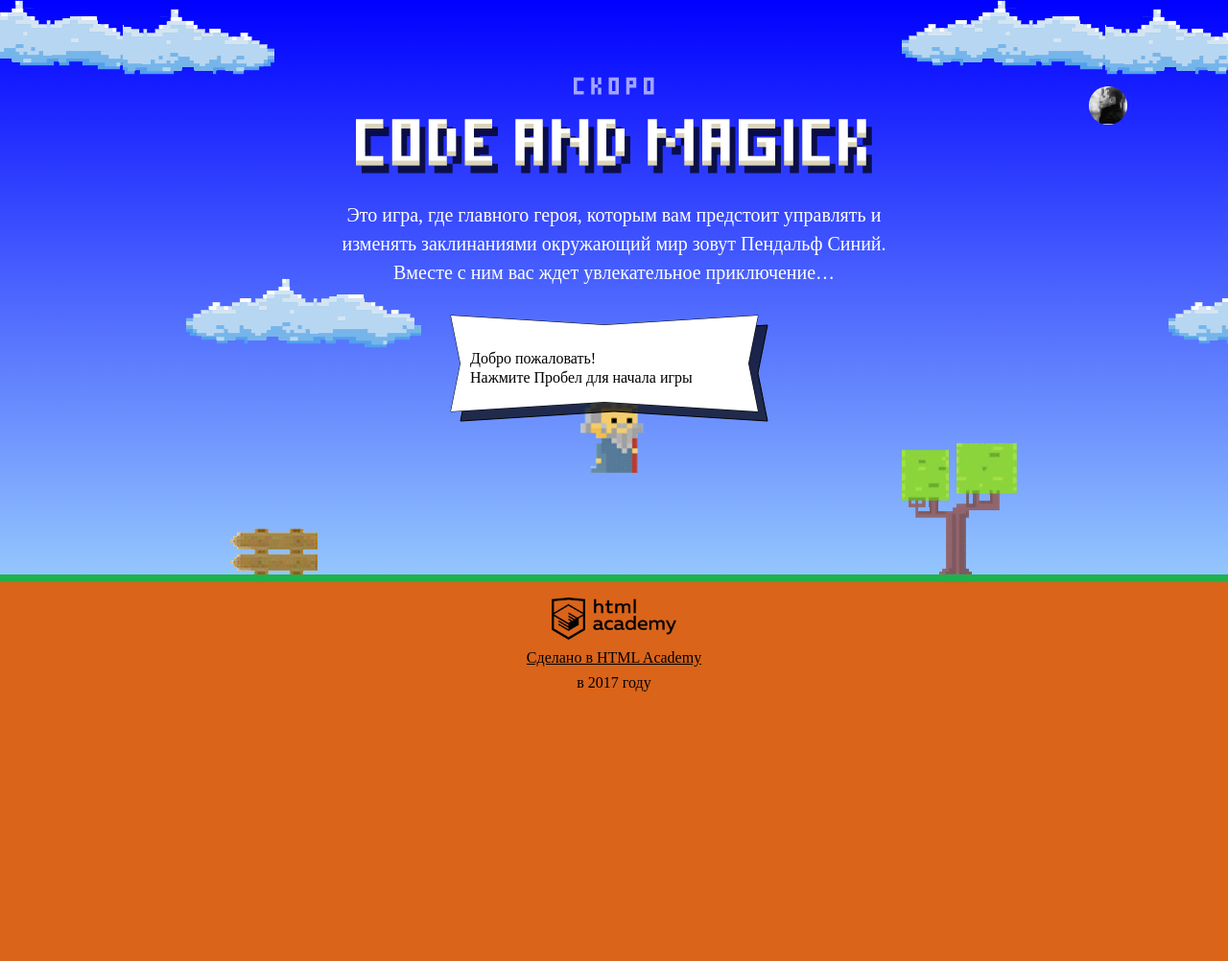
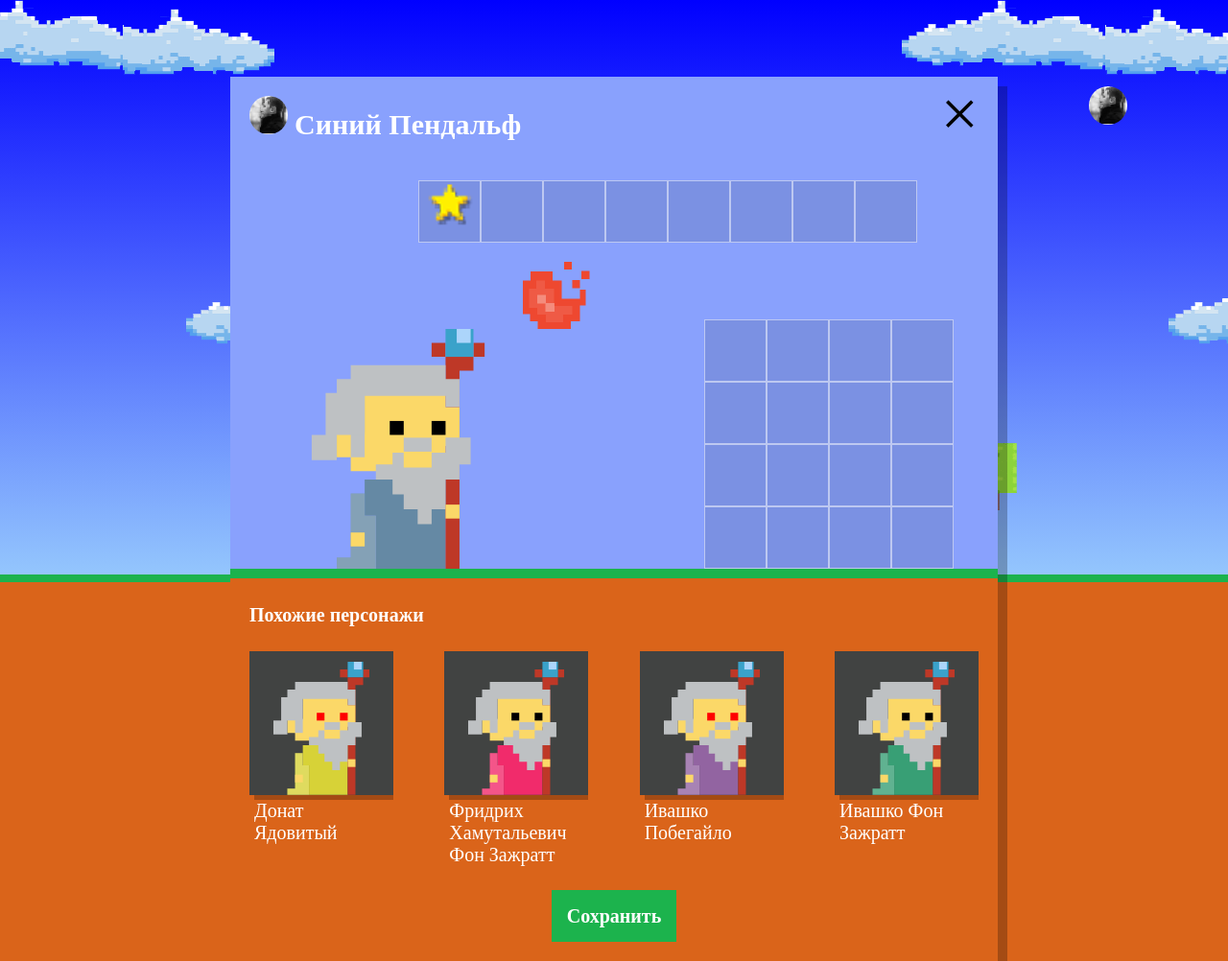
Before and after one commit to noneofthelis/863015-code-and-magick, a website: page index.html in a window 1280 px wide. Shown: the whole page at 96% size. Before the commit the page ends 800 px from the top, so only its background shows below. Drawn offline with Linux system fonts and the light colour scheme; a web font is replaced by a local one.

Commit message:
#12 Учебный проект: нас орда - попытка 1

```diff
--- a/index.html
+++ b/index.html
@@ -201,6 +201,7 @@ function getWizardY(height) {
 }
 </script>
 <script src="js/stat.js"></script>
+<script src="js/setup.js"></script>
 <script src="js/game.js"></script>
 
 </body>
--- /dev/null
+++ b/js/setup.js
@@ -0,0 +1,43 @@
+'use strict';
+
+document.querySelector('.setup.hidden').classList.remove('hidden');
+
+var CHARACTERS_NAMES = ['Ивашко', 'Хуан Себастьян де ля Фонтан', 'Фридрих Хамутальевич', 'Саурон', 'Хуанхэ', 'Владимир Владимирович', 'Лютик', 'Донат'];
+var CHARACTERS_SURNAMES = ['Иванов', 'Фон Зажратт', 'Гитлер', 'Поперексебяш', 'Храмп', 'Ядовитый', 'Побегайло', 'Берегикопыто'];
+var COATS_COLOURS = ['rgb(101, 137, 164)', 'rgb(241, 43, 107)', 'rgb(146, 100, 161)', 'rgb(56, 159, 117)', 'rgb(215, 210, 55)', 'rgb(0, 0, 0)'];
+var EYES_COLOURS = ['black', 'red', 'blue', 'yellow', 'green'];
+
+appendNewElements(4);
+document.querySelector('.setup-similar').classList.remove('hidden');
+
+function appendNewElements(amount) {
+  for (var i = 0; i < amount; i++) {
+    var newElement = createElement();
+    document.querySelector('.setup-similar-list').appendChild(newElement);
+  }
+}
+
+function createElement() {
+  var character = createCharacter(CHARACTERS_NAMES, CHARACTERS_SURNAMES, COATS_COLOURS, EYES_COLOURS);
+  var template = document.getElementById('similar-wizard-template').content.querySelector('.setup-similar-item');
+  var element = template.cloneNode(true);
+
+  element.querySelector('.setup-similar-label').textContent = character.name;
+  element.querySelector('.wizard-coat').style.fill = character.coatColour;
+  element.querySelector('.wizard-eyes').style.fill = character.eyesColour;
+
+  return element;
+}
+
+function createCharacter(names, surnames, clothes, eyesColours) {
+  var character = {
+    name: getRandomElement(names) + ' ' + getRandomElement(surnames),
+    coatColour: getRandomElement(clothes),
+    eyesColour: getRandomElement(eyesColours)
+  };
+  return character;
+}
+
+function getRandomElement(array) {
+  return array[Math.floor(Math.random() * array.length)];
+}
```
Also changed, not shown: js/setup_2.js (added, +41 -0 lines).
